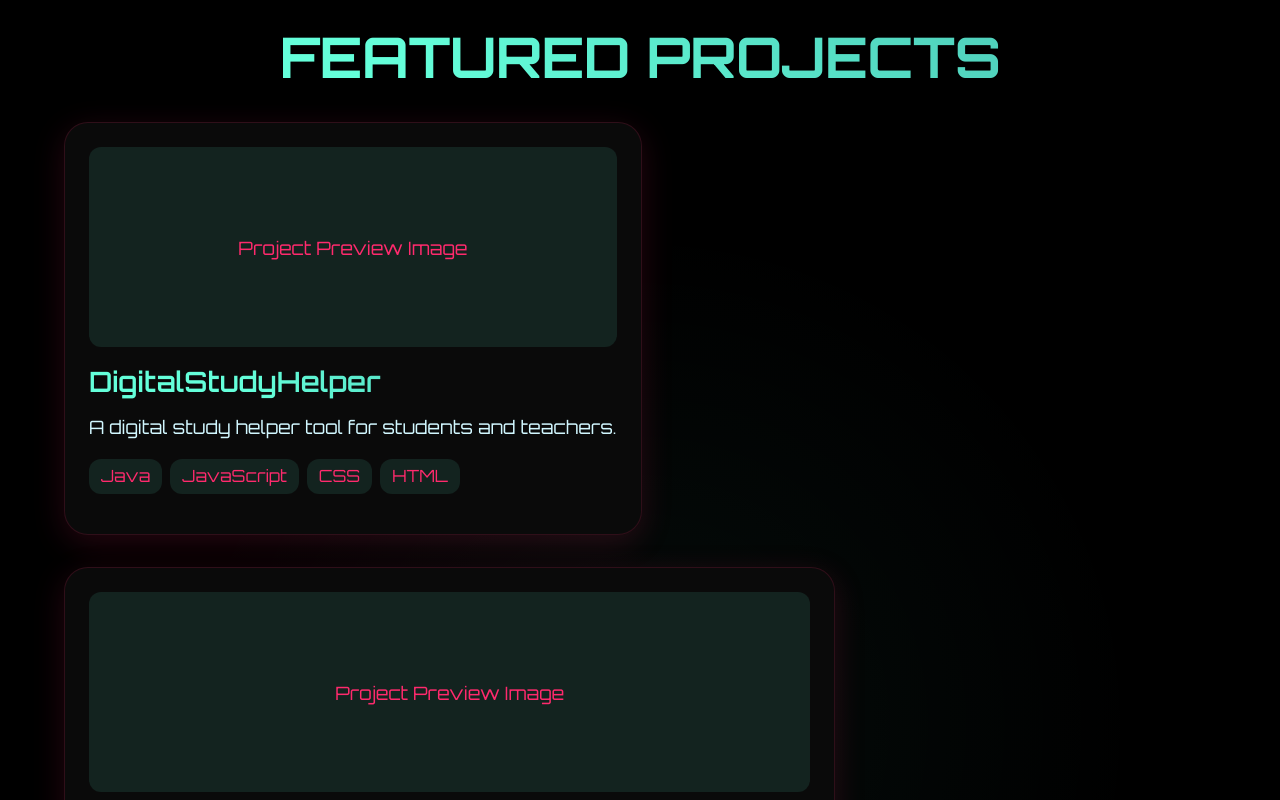
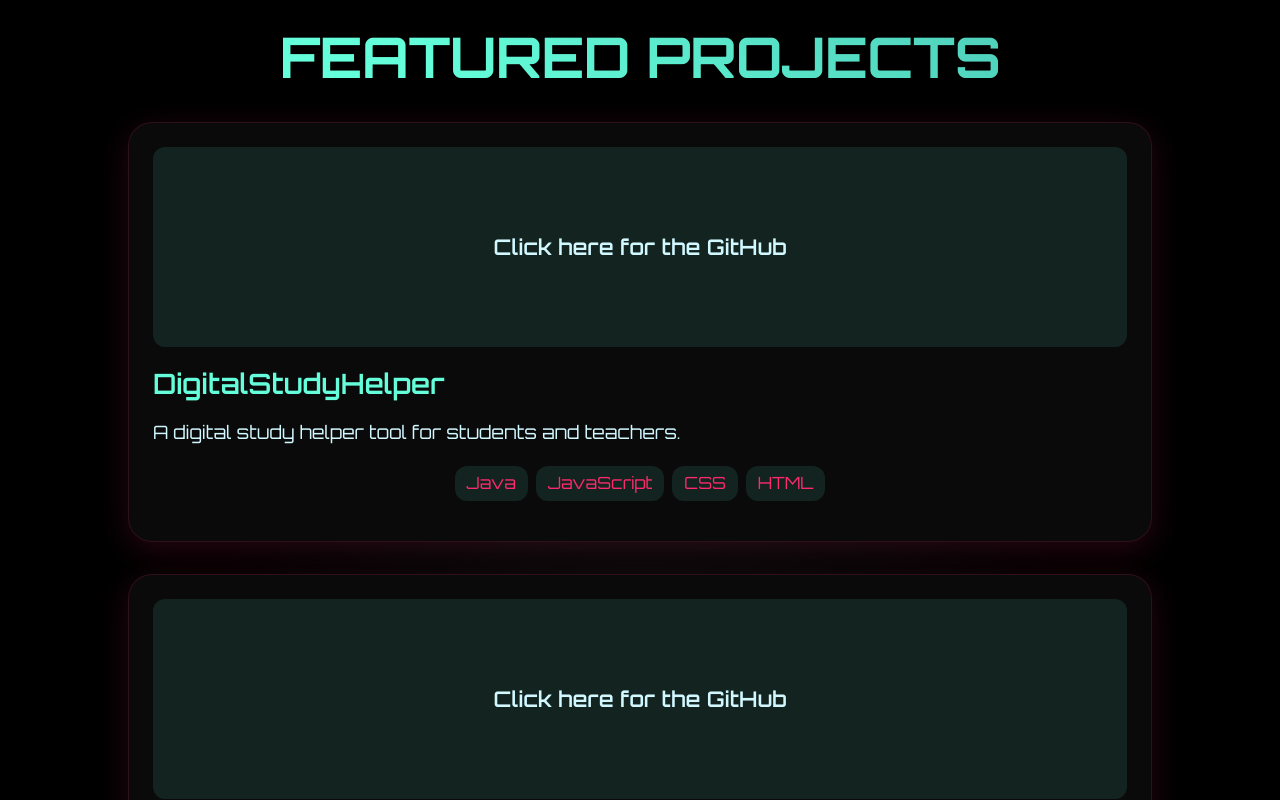
Before and after one commit to Rishh2106/PortFolio, a React (Vite) app: page / in a window 1280 px wide. Shown: the part 2540-3340 px from the top of the page. Built offline with nearby package versions, Linux system fonts and the light colour scheme.

Commit message:
Project and contact updates

```diff
--- a/src/components/Projects.jsx
+++ b/src/components/Projects.jsx
@@ -69,9 +69,9 @@
           >
             Featured Projects
           </Typography>
-          <Grid container spacing={4}>
+          <Grid container spacing={4} justifyContent="center">
             {projects.map((project, index) => (
-              <Grid item xs={12} md={6} key={index}>
+              <Grid item xs={12} key={index}>
                 <motion.div
                   initial={{ opacity: 0, y: 20 }}
                   whileInView={{ opacity: 1, y: 0 }}
@@ -82,12 +82,18 @@
                     elevation={3}
                     sx={{
                       p: 3,
-                      height: '100%',
+                      width: '80vw',
+                      height: 420,
+                      mx: 'auto',
                       backgroundColor: 'background.paper',
                       borderRadius: 2,
                       transition: 'all 0.3s ease-in-out',
                       position: 'relative',
                       overflow: 'hidden',
+                      display: 'flex',
+                      flexDirection: 'column',
+                      justifyContent: 'space-between',
+                      alignItems: 'center',
                       '&:hover': {
                         transform: 'translateY(-5px)',
                         boxShadow: '0 8px 30px rgba(0, 0, 0, 0.2)',
@@ -113,8 +119,16 @@
                         justifyContent: 'center',
                         overflow: 'hidden',
                         transition: 'transform 0.3s ease-in-out',
+                        position: 'relative',
                       }}
                     >
+                      <Typography
+                        variant="h6"
+                        color="text.secondary"
+                        sx={{ textAlign: 'center', width: '100%', zIndex: 1, pointerEvents: 'none' }}
+                      >
+                        Click here for the GitHub
+                      </Typography>
                       <Box
                         className="project-overlay"
                         sx={{
@@ -130,6 +144,8 @@
                           gap: 2,
                           opacity: 0,
                           transition: 'opacity 0.3s ease-in-out',
+                          zIndex: 2,
+                          pointerEvents: 'auto',
                         }}
                       >
                         <IconButton
@@ -147,9 +163,6 @@
                           <GitHubIcon />
                         </IconButton>
                       </Box>
-                      <Typography variant="body1" color="primary">
-                        Project Preview Image
-                      </Typography>
                     </Box>
                     <Typography
                       variant="h5"
@@ -159,6 +172,8 @@
                         background: 'linear-gradient(45deg, #64ffda 30%, #4cc9b7 90%)',
                         WebkitBackgroundClip: 'text',
                         WebkitTextFillColor: 'transparent',
+                        textAlign: 'left',
+                        width: '100%',
                       }}
                     >
                       {project.title}
@@ -166,7 +181,7 @@
                     <Typography
                       variant="body1"
                       paragraph
-                      sx={{ color: 'text.secondary', lineHeight: 1.8 }}
+                      sx={{ color: 'text.secondary', lineHeight: 1.8, textAlign: 'left', width: '100%' }}
                     >
                       {project.description}
                     </Typography>
```
